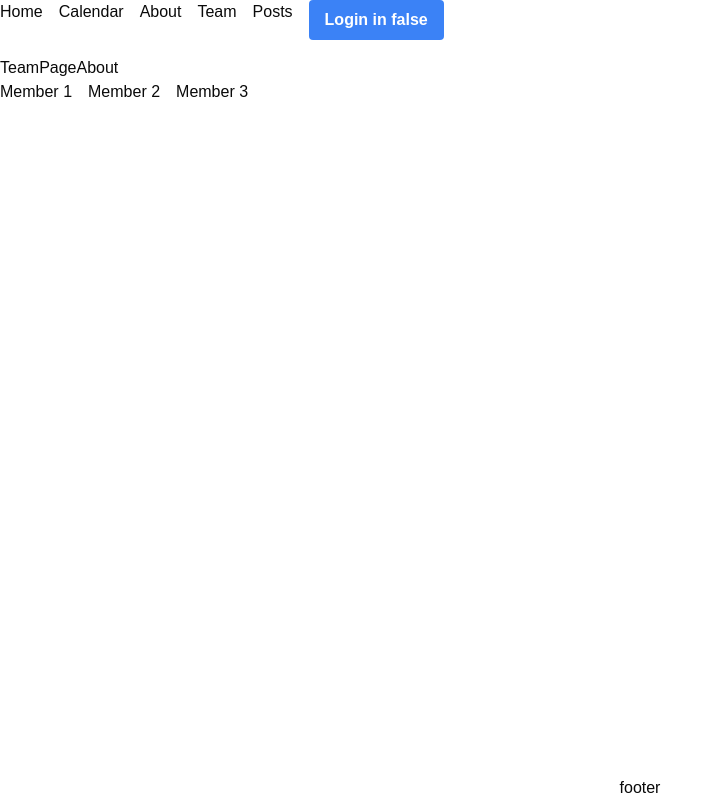
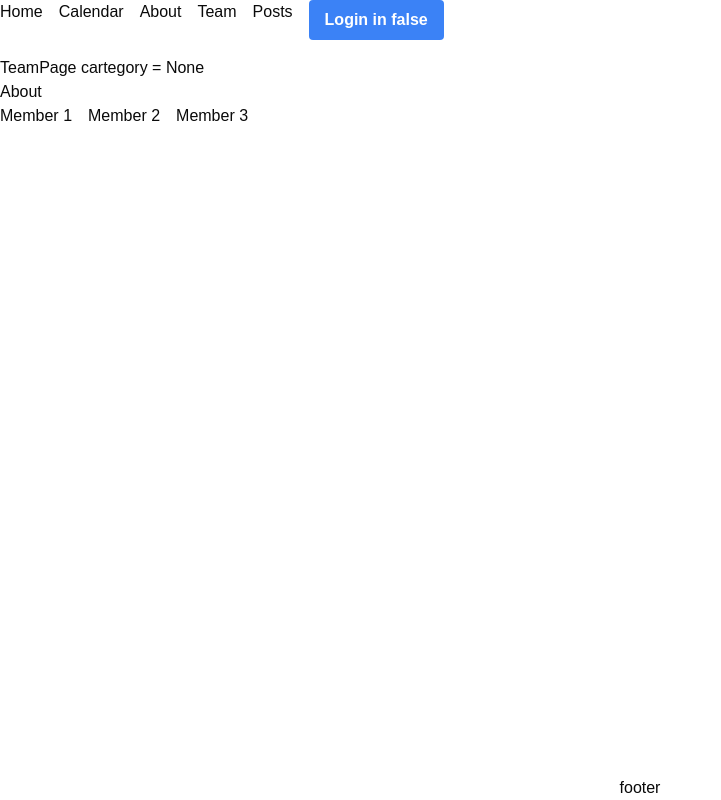
Before and after one commit to ahelmi365/next-practice, a Next.js app: page /about/team in a window 1280 px wide. Shown: the whole page, without its empty margins (0-721 px from the left). Built offline with nearby package versions, Linux system fonts and the light colour scheme.

Commit message:
use search params in server component

```diff
--- a/app/about/team/page.tsx
+++ b/app/about/team/page.tsx
@@ -5,10 +5,15 @@ export const metadata = {
   description: "Team page",
 };
 
-const TeamPage = () => {
+const TeamPage = ({
+  searchParams,
+}: {
+  searchParams?: { [key: string]: string | string[] | undefined };
+}) => {
+  const category = searchParams?.category || "None";
   return (
     <div>
-      TeamPage
+      <p>TeamPage cartegory = {category}</p>
       <Link href={"/about"}>
         <button>About</button>
       </Link>
```
